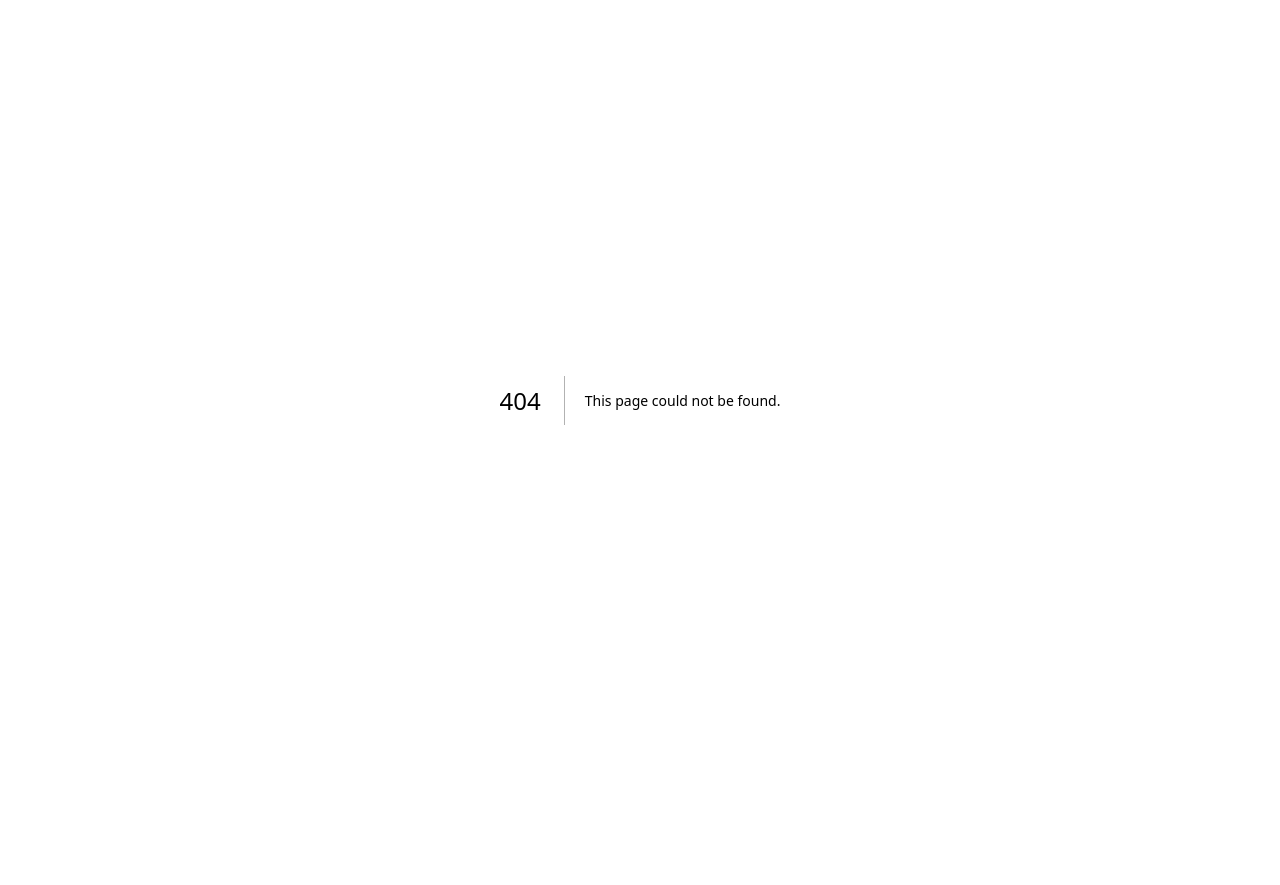
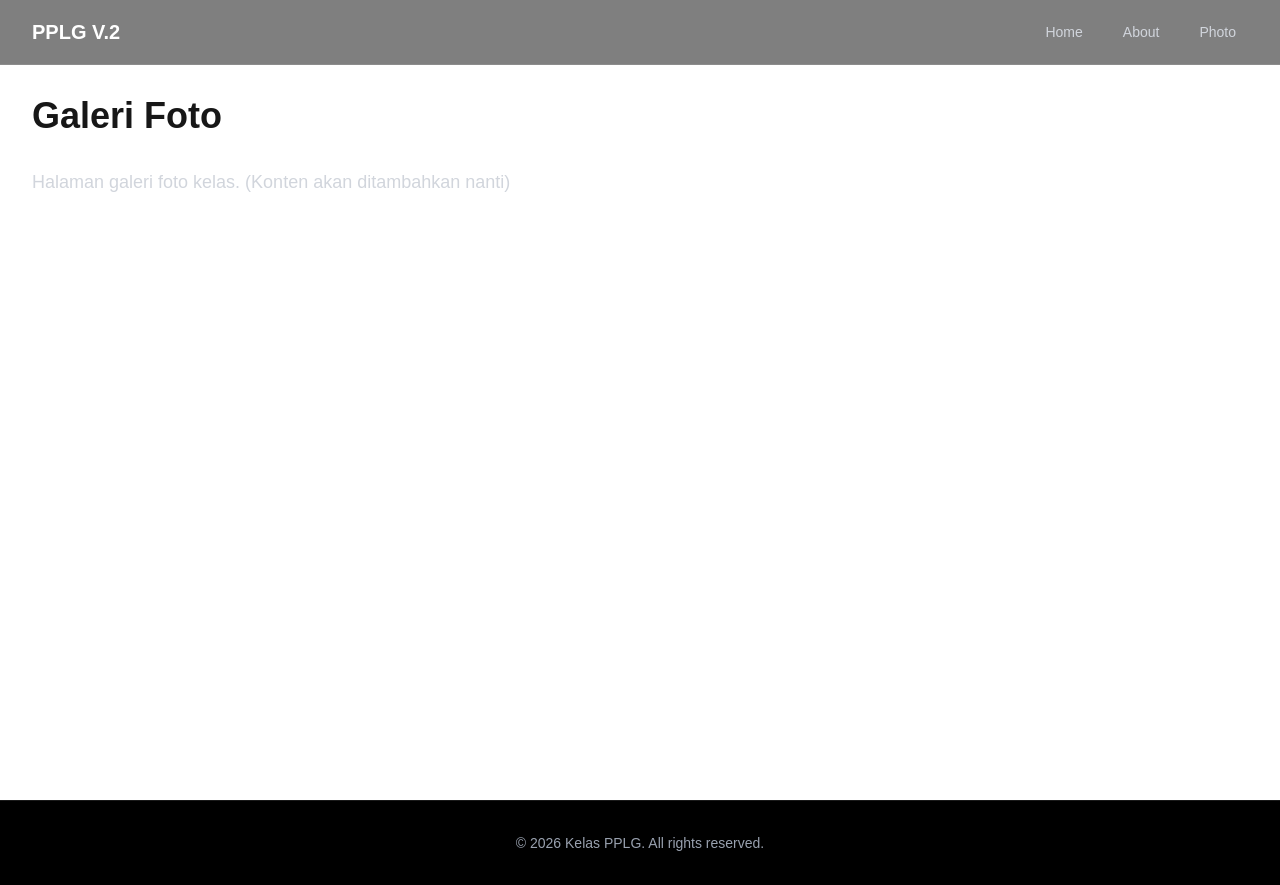
Before and after one commit to YongR4I/PPLG-V.2, a Next.js app: page /photo in a window 1280 px wide. Before the commit this address had no page. Before the commit the page ends 800 px from the top, so only its background shows below. Built offline with nearby package versions, Linux system fonts and the light colour scheme.

Commit message:
set up folder

```diff
--- /dev/null
+++ b/src/app/about/page.tsx
@@ -0,0 +1,12 @@
+export default function About() {
+  return (
+    <div className="pt-24 min-h-screen">
+      <div className="max-w-7xl mx-auto px-4 sm:px-6 lg:px-8">
+        <h1 className="text-4xl font-bold mb-8">About Us</h1>
+        <p className="text-gray-300 text-lg">
+          Halaman about kelas PPLG. (Konten akan ditambahkan nanti)
+        </p>
+      </div>
+    </div>
+  );
+}
--- a/src/app/layout.tsx
+++ b/src/app/layout.tsx
@@ -1,6 +1,8 @@
 import type { Metadata } from "next";
 import { Geist, Geist_Mono } from "next/font/google";
 import "./globals.css";
+import Navbar from "@/components/layout/Navbar";
+import Footer from "@/components/layout/Footer";
 
 const geistSans = Geist({
   variable: "--font-geist-sans",
@@ -13,8 +15,8 @@ const geistMono = Geist_Mono({
 });
 
 export const metadata: Metadata = {
-  title: "Create Next App",
-  description: "Generated by create next app",
+  title: "Website Kelas PPLG",
+  description: "Website resmi kelas PPLG",
 };
 
 export default function RootLayout({
@@ -24,10 +26,16 @@ export default function RootLayout({
 }>) {
   return (
     <html
-      lang="en"
+      lang="id"
       className={`${geistSans.variable} ${geistMono.variable} h-full antialiased`}
     >
-      <body className="min-h-full flex flex-col">{children}</body>
+      <body className="min-h-full flex flex-col bg-black text-white">
+        <Navbar />
+        <main className="flex-grow">
+          {children}
+        </main>
+        <Footer />
+      </body>
     </html>
   );
 }
--- a/src/app/page.tsx
+++ b/src/app/page.tsx
@@ -1,65 +1,10 @@
-import Image from "next/image";
-
 export default function Home() {
   return (
-    <div className="flex flex-col flex-1 items-center justify-center bg-zinc-50 font-sans dark:bg-black">
-      <main className="flex flex-1 w-full max-w-3xl flex-col items-center justify-between py-32 px-16 bg-white dark:bg-black sm:items-start">
-        <Image
-          className="dark:invert"
-          src="/next.svg"
-          alt="Next.js logo"
-          width={100}
-          height={20}
-          priority
-        />
-        <div className="flex flex-col items-center gap-6 text-center sm:items-start sm:text-left">
-          <h1 className="max-w-xs text-3xl font-semibold leading-10 tracking-tight text-black dark:text-zinc-50">
-            To get started, edit the page.tsx file.
-          </h1>
-          <p className="max-w-md text-lg leading-8 text-zinc-600 dark:text-zinc-400">
-            Looking for a starting point or more instructions? Head over to{" "}
-            <a
-              href="https://vercel.com/templates?framework=next.js&utm_source=create-next-app&utm_medium=appdir-template-tw&utm_campaign=create-next-app"
-              className="font-medium text-zinc-950 dark:text-zinc-50"
-            >
-              Templates
-            </a>{" "}
-            or the{" "}
-            <a
-              href="https://nextjs.org/learn?utm_source=create-next-app&utm_medium=appdir-template-tw&utm_campaign=create-next-app"
-              className="font-medium text-zinc-950 dark:text-zinc-50"
-            >
-              Learning
-            </a>{" "}
-            center.
-          </p>
-        </div>
-        <div className="flex flex-col gap-4 text-base font-medium sm:flex-row">
-          <a
-            className="flex h-12 w-full items-center justify-center gap-2 rounded-full bg-foreground px-5 text-background transition-colors hover:bg-[#383838] dark:hover:bg-[#ccc] md:w-[158px]"
-            href="https://vercel.com/new?utm_source=create-next-app&utm_medium=appdir-template-tw&utm_campaign=create-next-app"
-            target="_blank"
-            rel="noopener noreferrer"
-          >
-            <Image
-              className="dark:invert"
-              src="/vercel.svg"
-              alt="Vercel logomark"
-              width={16}
-              height={16}
-            />
-            Deploy Now
-          </a>
-          <a
-            className="flex h-12 w-full items-center justify-center rounded-full border border-solid border-black/[.08] px-5 transition-colors hover:border-transparent hover:bg-black/[.04] dark:border-white/[.145] dark:hover:bg-[#1a1a1a] md:w-[158px]"
-            href="https://nextjs.org/docs?utm_source=create-next-app&utm_medium=appdir-template-tw&utm_campaign=create-next-app"
-            target="_blank"
-            rel="noopener noreferrer"
-          >
-            Documentation
-          </a>
-        </div>
-      </main>
+    <div className="relative w-full h-screen">
+      {/* Hero Section Placeholder */}
+      <div className="absolute inset-0 flex items-center justify-center">
+        <h1 className="text-4xl md:text-6xl font-bold text-white z-10">Welcome to PPLG</h1>
+      </div>
     </div>
   );
 }
--- /dev/null
+++ b/src/app/photo/page.tsx
@@ -0,0 +1,12 @@
+export default function Photo() {
+  return (
+    <div className="pt-24 min-h-screen">
+      <div className="max-w-7xl mx-auto px-4 sm:px-6 lg:px-8">
+        <h1 className="text-4xl font-bold mb-8">Galeri Foto</h1>
+        <p className="text-gray-300 text-lg">
+          Halaman galeri foto kelas. (Konten akan ditambahkan nanti)
+        </p>
+      </div>
+    </div>
+  );
+}
--- /dev/null
+++ b/src/components/layout/Footer.tsx
@@ -0,0 +1,11 @@
+export default function Footer() {
+  return (
+    <footer className="bg-black py-8 border-t border-white/10 text-center">
+      <div className="max-w-7xl mx-auto px-4 sm:px-6 lg:px-8">
+        <p className="text-gray-400 text-sm">
+          &copy; {new Date().getFullYear()} Kelas PPLG. All rights reserved.
+        </p>
+      </div>
+    </footer>
+  );
+}
--- /dev/null
+++ b/src/components/layout/Navbar.tsx
@@ -0,0 +1,30 @@
+import Link from 'next/link';
+
+export default function Navbar() {
+  return (
+    <nav className="fixed top-0 w-full z-50 bg-black/50 backdrop-blur-md border-b border-white/10">
+      <div className="max-w-7xl mx-auto px-4 sm:px-6 lg:px-8">
+        <div className="flex items-center justify-between h-16">
+          <div className="flex-shrink-0">
+            <Link href="/" className="text-white font-bold text-xl">
+              PPLG V.2
+            </Link>
+          </div>
+          <div className="hidden md:block">
+            <div className="ml-10 flex items-baseline space-x-4">
+              <Link href="/" className="text-gray-300 hover:text-white px-3 py-2 rounded-md text-sm font-medium transition-colors">
+                Home
+              </Link>
+              <Link href="/about" className="text-gray-300 hover:text-white px-3 py-2 rounded-md text-sm font-medium transition-colors">
+                About
+              </Link>
+              <Link href="/photo" className="text-gray-300 hover:text-white px-3 py-2 rounded-md text-sm font-medium transition-colors">
+                Photo
+              </Link>
+            </div>
+          </div>
+        </div>
+      </div>
+    </nav>
+  );
+}
```
Also changed, not shown: .claude/settings.local.json (added).
